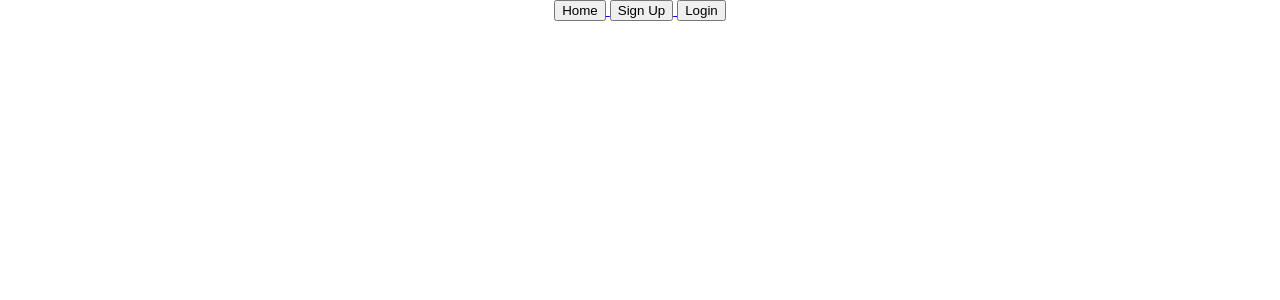
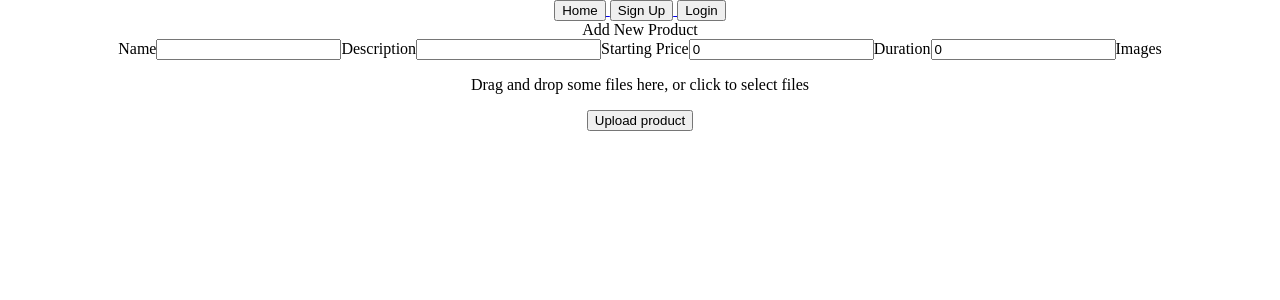
Before and after one commit to austinmazur1/project3-client, a React (Create React App) app: page /seller/new-product in a window 1280 px wide. Before the commit this address had no page. Shown: the top 300 px of the page. Built offline with nearby package versions, Linux system fonts and the light colour scheme.

Commit message:
add new product

```diff
--- a/package.json
+++ b/package.json
@@ -6,6 +6,7 @@
     "axios": "^1.4.0",
     "react": "^18.2.0",
     "react-dom": "^18.2.0",
+    "react-dropzone": "^14.2.3",
     "react-router-dom": "^6.14.1",
     "react-scripts": "^5.0.1"
   },
--- a/src/App.jsx
+++ b/src/App.jsx
@@ -9,6 +9,8 @@
 import Navbar from "./components/Navbar/Navbar";
 import IsPrivate from "./components/IsPrivate/IsPrivate";
 import IsAnon from "./components/IsAnon/IsAnon";
+import AddProductPage from "./pages/AddProductPage";
+
 
 function App() {
   return (
@@ -43,6 +45,14 @@
             </IsAnon>
           }
         />
+
+        <Route
+          path="/seller/new-product"
+          element={
+              <AddProductPage />
+          }
+        />
+
       </Routes>
     </div>
   );
--- /dev/null
+++ b/src/pages/AddProductPage.js
@@ -0,0 +1,179 @@
+/*import { useState } from "react";
+import axios from "axios";
+import React from "react";
+
+function AddProductPage() {
+  const [productName, setProductName] = useState("");
+  const [description, setDescription] = useState("");
+  const [startingPrice, setStartingPrice] = useState(0);
+  const [duration, setDuration] = useState(0);
+  const [images, setImages] = useState([]);
+
+  const handleSubmit = (e) => {
+    e.preventDefault();
+    const body = {
+      productName: productName,
+      description: description,
+      startingPrice: startingPrice,
+      duration: duration,
+      images: [images],
+    };
+
+    axios
+      .post(`${process.env.REACT_APP_SERVER_URL}/seller/new-product`, body)
+      .then((response) => {
+        setProductName("");
+        setDescription("");
+        setStartingPrice(0);
+        setDuration(0);
+        setImages([]);
+      });
+  };
+
+  return (
+    <div>
+      Add Ne Product
+      <form onSubmit={handleSubmit}>
+        <label>Name</label>
+        <input
+          type="text"
+          name="productName"
+          onChange={(e) => setProductName(e.target.value)}
+          value={productName}
+        />
+        <label>Description</label>
+        <input
+          type="text"
+          name="description"
+          onChange={(e) => setDescription(e.target.value)}
+          value={description}
+        />
+
+        <label>Starting Price</label>
+        <input
+          type="number"
+          name="startingPrice"
+          onChange={(e) => setStartingPrice(e.target.value)}
+          value={startingPrice}
+        />
+
+        <label>Duration</label>
+        <input
+          type="number"
+          name="duration"
+          onChange={(e) => setDuration(e.target.value)}
+          value={duration}
+        />
+
+        <label>Images</label>
+        <input
+          type="file"
+          name="images"
+          onChange={(e) => setImages(Array.from(e.target.files))}
+          value={images}
+        />
+
+
+        <button type="submit">Upload product</button>
+      </form>
+    </div>
+  );
+}
+
+
+export default AddProductPage;
+*/
+
+import { useState } from "react";
+import axios from "axios";
+import React, { useCallback } from "react";
+import { useDropzone } from "react-dropzone";
+
+function AddProductPage() {
+  const [productName, setProductName] = useState("");
+  const [description, setDescription] = useState("");
+  const [startingPrice, setStartingPrice] = useState(0);
+  const [duration, setDuration] = useState(0);
+  const [images, setImages] = useState([]);
+
+  const onDrop = useCallback((acceptedFiles) => {
+    setImages(acceptedFiles);
+  }, []);
+
+  const { getRootProps, getInputProps, isDragActive } = useDropzone({ onDrop });
+
+  const handleSubmit = (e) => {
+    e.preventDefault();
+    const formData = new FormData();
+    formData.append("productName", productName);
+    formData.append("description", description);
+    formData.append("startingPrice", startingPrice);
+    formData.append("duration", duration);
+
+    images.forEach((image, index) => {
+      formData.append(`image${index}`, image);
+    });
+
+    axios
+      .post(`${process.env.REACT_APP_SERVER_URL}/seller/new-product`, formData)
+      .then((response) => {
+        setProductName("");
+        setDescription("");
+        setStartingPrice(0);
+        setDuration(0);
+        setImages([]);
+      });
+  };
+
+  return (
+    <div>
+      Add New Product
+      <form onSubmit={handleSubmit}>
+        <label>Name</label>
+        <input
+          type="text"
+          name="productName"
+          onChange={(e) => setProductName(e.target.value)}
+          value={productName}
+        />
+        <label>Description</label>
+        <input
+          type="text"
+          name="description"
+          onChange={(e) => setDescription(e.target.value)}
+          value={description}
+        />
+
+        <label>Starting Price</label>
+        <input
+          type="number"
+          name="startingPrice"
+          onChange={(e) => setStartingPrice(e.target.value)}
+          value={startingPrice}
+        />
+
+        <label>Duration</label>
+        <input
+          type="number"
+          name="duration"
+          onChange={(e) => setDuration(e.target.value)}
+          value={duration}
+        />
+
+        <label>Images</label>
+        <div {...getRootProps()} className="dropzone">
+          <input {...getInputProps()} />
+          {isDragActive ? (
+            <p>Drop the files here...</p>
+          ) : (
+            <p>Drag and drop some files here, or click to select files</p>
+          )}
+        </div>
+
+        <button type="submit">Upload product</button>
+      </form>
+    </div>
+  );
+}
+
+export default AddProductPage;
```
Also changed, not shown: 1 other file (tests, documents, lock files or other folders).
